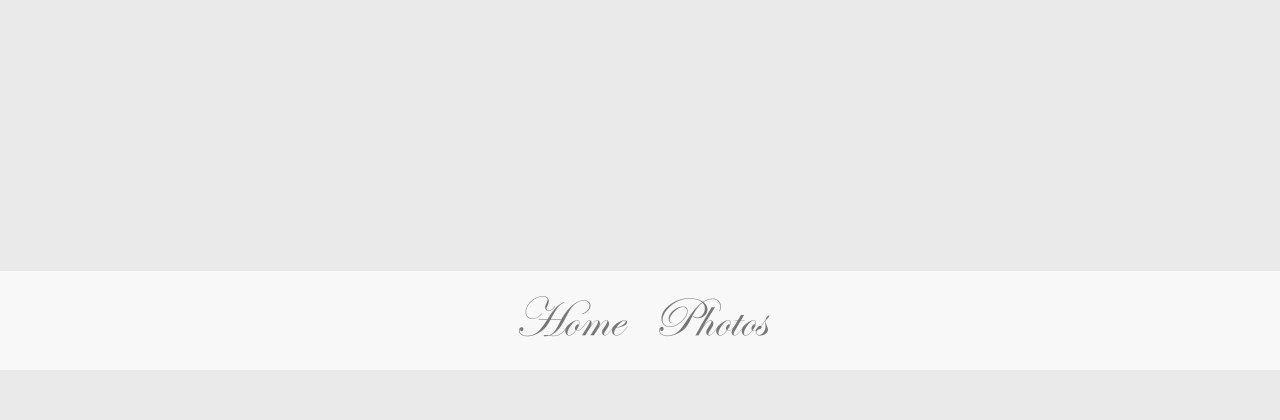
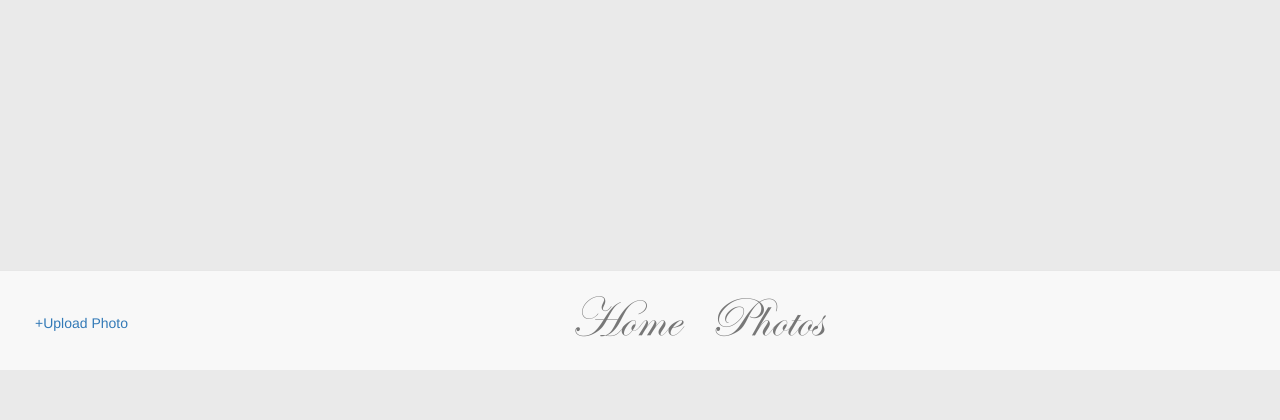
Before and after one commit to jefimenko/SfccPro, a Django app: a page that uses templates/navbar.html in a window 1280 px wide. Shown: the part 430-850 px from the top of the page. Run offline with Django 3.2, Linux system fonts and the light colour scheme; the visitor is signed in with stand-in values (Sample User, id 1); data that the repository does not hold is empty; some libraries are stand-ins or nearby versions.

Commit message:
Adding photo upload link placeholder to navbar for staff.

```diff
--- a/static/css/navbar.css
+++ b/static/css/navbar.css
@@ -2,6 +2,15 @@
   height: 100px;
 
   text-align: center;
+}
+
+#navigation-photo-upload-button {
+  float: left;
+
+  font-size: 1em;
+
+  margin-top: 17px;
+  margin-left: 20px;
 }
 
 .navigation-links {
--- a/templates/navbar.html
+++ b/templates/navbar.html
@@ -1,5 +1,13 @@
 <nav id="navigation" class="navbar navbar-default navbar-fixed-bottom">
   <div class="navigation-container container-fluid">
+
+    {% if user.is_staff %}
+    <div id="navigation-photo-upload-button">
+      <a href="">
+        +Upload Photo
+      </a>
+    </div>
+    {% endif %}
 
     <div class="navigation">
       <ul class="nav navbar-nav">
```
